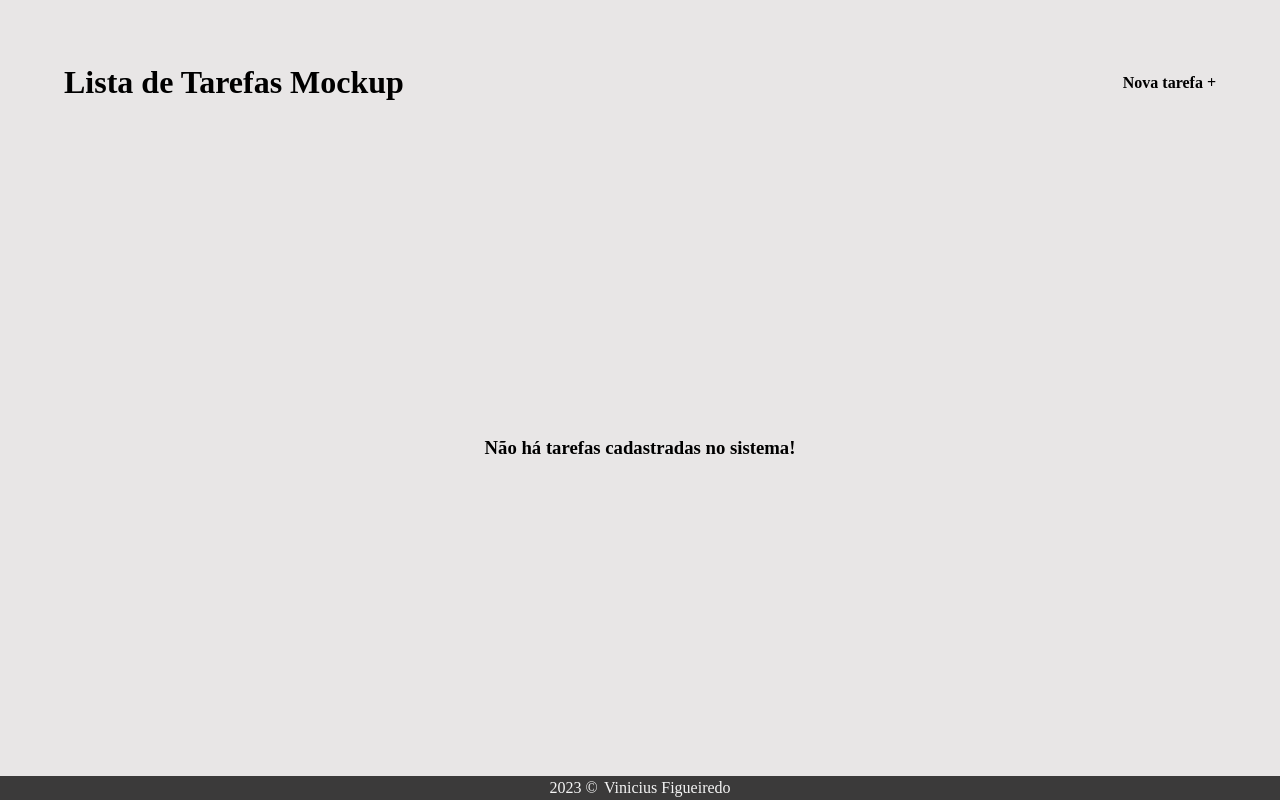
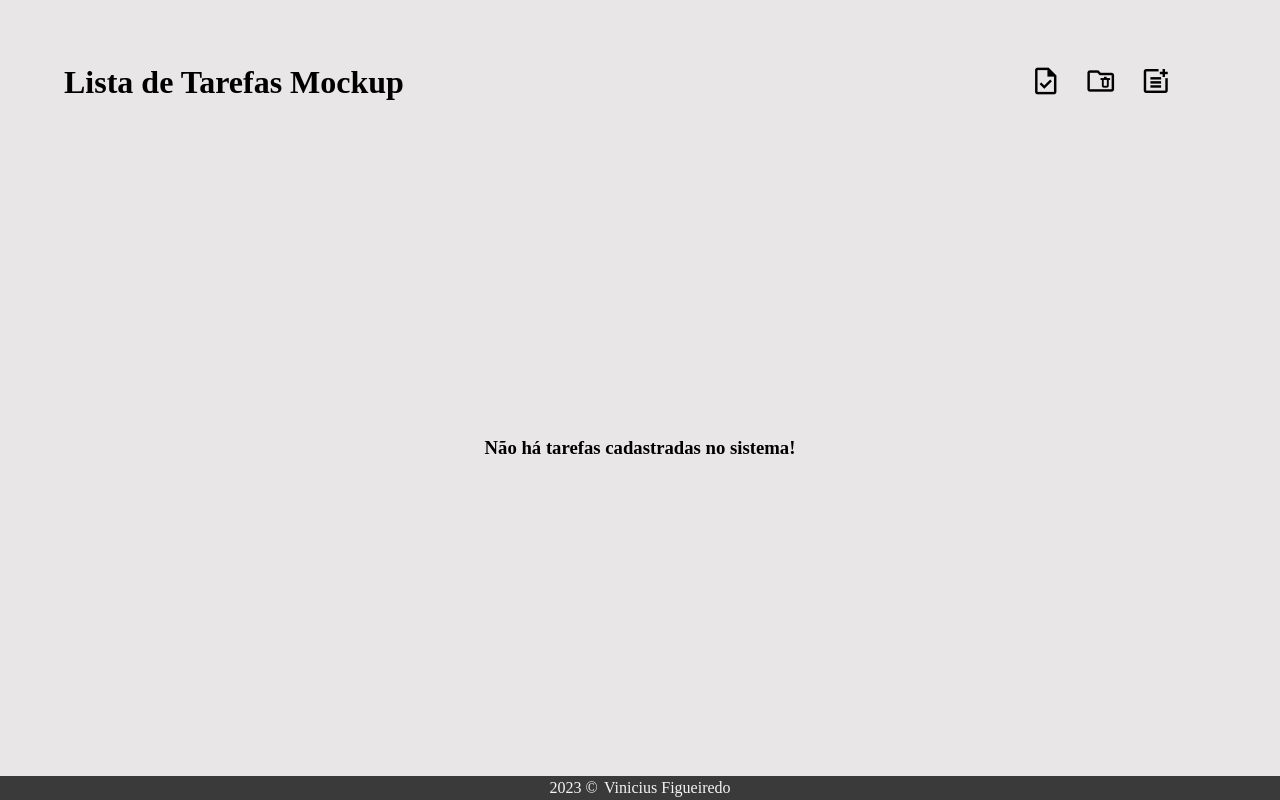
Before and after one commit to ViFigueiredo/ToDo_list, a plain HTML site: page index.html in a window 1280 px wide. Drawn offline with nearby package versions, Linux system fonts and the light colour scheme.

Commit message:
icones par funcoes extras

```diff
--- a/assets/css/root.css
+++ b/assets/css/root.css
@@ -22,6 +22,7 @@ body,
 .no-data,
 .tasks,
 .actions,
+.actions-main,
 .main,
 .footer {
     display: flex;
@@ -35,6 +36,7 @@ html,
     flex-direction: column;
 }
 
+.actions-main,
 .container-modal,
 .new-task,
 .no-data,
@@ -56,9 +58,9 @@ textarea {
     box-shadow: rgba(123, 123, 123, 0.359) 5px 5px 5px;
 }
 
+.actions-main span,
 .tasks>span,
 .actions span,
-.new-task,
 .task-actions button:nth-of-type(1),
 .task-actions button:nth-of-type(2) {
     cursor: pointer;
--- a/assets/css/style.css
+++ b/assets/css/style.css
@@ -125,3 +125,17 @@
     text-decoration: none;
     color: whitesmoke;
 }
+
+.actions-main {
+    width: 20%;
+    align-items: last baseline;
+}
+
+.actions-main span {
+    font-size: 2rem;
+}
+
+.actions-main span:nth-of-type(2) {
+    font-size: 2rem;
+    margin: 0 10%;
+}
--- a/index.html
+++ b/index.html
@@ -25,8 +25,20 @@
       <h1> Lista de Tarefas Mockup </h1>
 
       <!-- cria novas tarefas -->
-      <div class="new-task">
-        <h4 id="btn-newtask"> Nova tarefa +</h4>
+      <div class="actions-main">
+        <span class="material-symbols-outlined">
+          task
+        </span>
+        <span class="material-symbols-outlined">
+          folder_delete
+        </span>
+        <div class="new-task">
+          <h4 id="btn-newtask">
+            <span class="material-symbols-outlined">
+              post_add
+            </span>
+          </h4>
+        </div>
       </div>
     </div>
 
```
